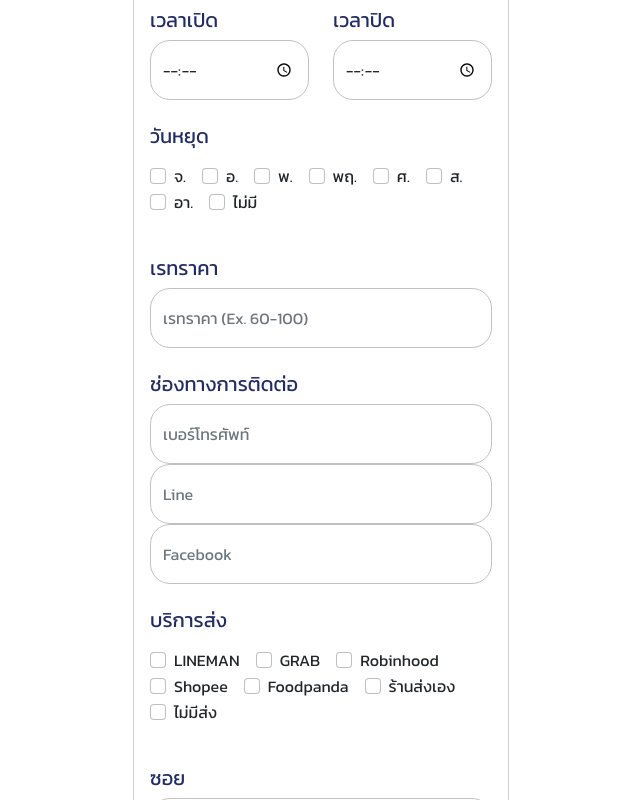
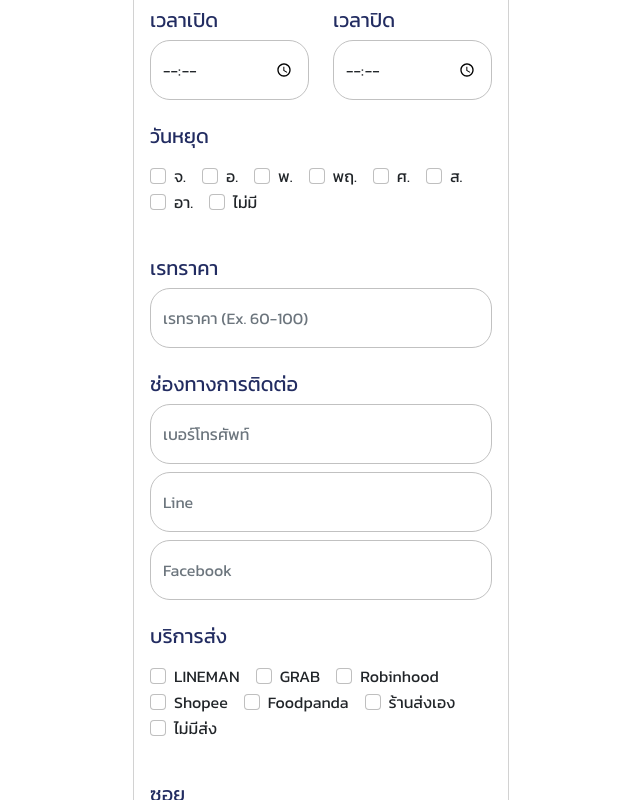
Before and after one commit to 9newton/findfoodfast-project, a React (Create React App) app in the folder front-end/: page /admin/add/edit/1 in a window 1280 px wide. Shown: the part 411-1211 px from the top of the page, without its empty margins (319-959 px from the left). Built offline with nearby package versions, Linux system fonts and the light colour scheme; no server answers; the HTML template or start-up script is replaced by a standard one.

Commit message:
update form

```diff
--- a/front-end/src/components/Admin/AdminContent/Edit.js
+++ b/front-end/src/components/Admin/AdminContent/Edit.js
@@ -344,7 +344,7 @@ const Edit = () => {
                     xs={{ span: 12, offset: 0 }}
                     md={{ span: 12, offset: 0 }}
                     xl={{ span: 12, offset: 0 }}
-                    className=""
+                    className="mt-2"
                   >
                  <Form.Control
                     type="text"
@@ -361,7 +361,7 @@ const Edit = () => {
                     xs={{ span: 12, offset: 0 }}
                     md={{ span: 12, offset: 0 }}
                     xl={{ span: 12, offset: 0 }}
-                    className=""
+                    className="mt-2"
                   >
                  <Form.Control
                     type="text"
```
